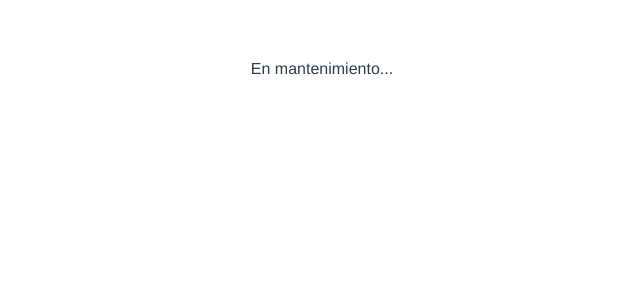
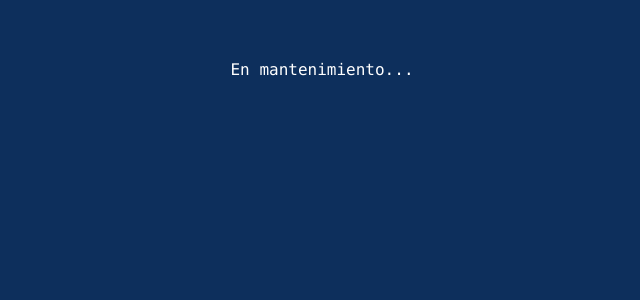
Before and after one commit to ciretorres/ciretorres.github.io, a Vue app: page / in a window 1280 px wide. Shown: the top 300 px of the page, without its empty margins (318-958 px from the left). Built offline with nearby package versions, Linux system fonts and the light colour scheme.

Commit message:
Implementando sass

```diff
--- a/package.json
+++ b/package.json
@@ -18,6 +18,8 @@
     "babel-eslint": "^10.1.0",
     "eslint": "^6.7.2",
     "eslint-plugin-vue": "^6.2.2",
+    "sass": "^1.49.9",
+    "sass-loader": "^10.2.1",
     "vue-template-compiler": "^2.6.11"
   },
   "eslintConfig": {
--- a/src/App.vue
+++ b/src/App.vue
@@ -15,13 +15,14 @@ export default {
 }
 </script>
 
-<style>
+<style lang="scss">
+@import '@/scss/app.scss';
 #app {
-  font-family: Avenir, Helvetica, Arial, sans-serif;
+  // font-family: Avenir, Helvetica, Arial, sans-serif;
   -webkit-font-smoothing: antialiased;
   -moz-osx-font-smoothing: grayscale;
   text-align: center;
-  color: #2c3e50;
+  // color: #2c3e50;
   margin-top: 60px;
 }
 </style>
--- /dev/null
+++ b/src/scss/app.scss
@@ -0,0 +1,11 @@
+@charset "UTF-8";
+
+:root {
+  --vh: 1px;
+}
+
+// @import "_variables";
+@import "normalize";
+// @import "styles";
+
+// Componentes
--- /dev/null
+++ b/src/scss/normalize.scss
@@ -0,0 +1,17 @@
+// normalize.scss
+$font-stack: Monaco, Roboto, Avenir, Helvetica, Arial, sans-serif;
+// $primary-color: #333;
+$background-color: #0d2f5c;
+
+html,
+body {
+  font: 100% $font-stack;
+  // color: $primary-color;
+  // background: white;
+  color: white;
+  background: $background-color;
+
+  p {
+    // color: red;
+  }
+}
```
Also changed, not shown: 1 other file (tests, documents, lock files or other folders).
